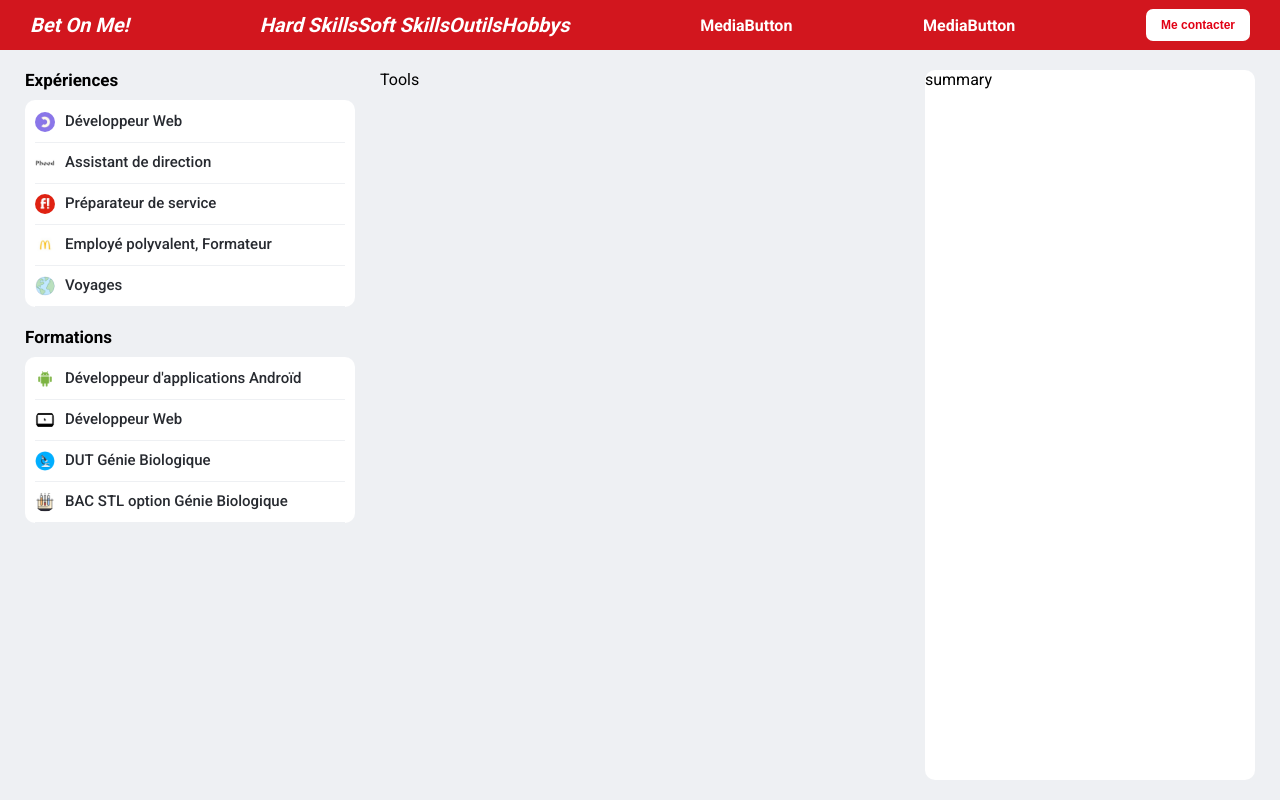
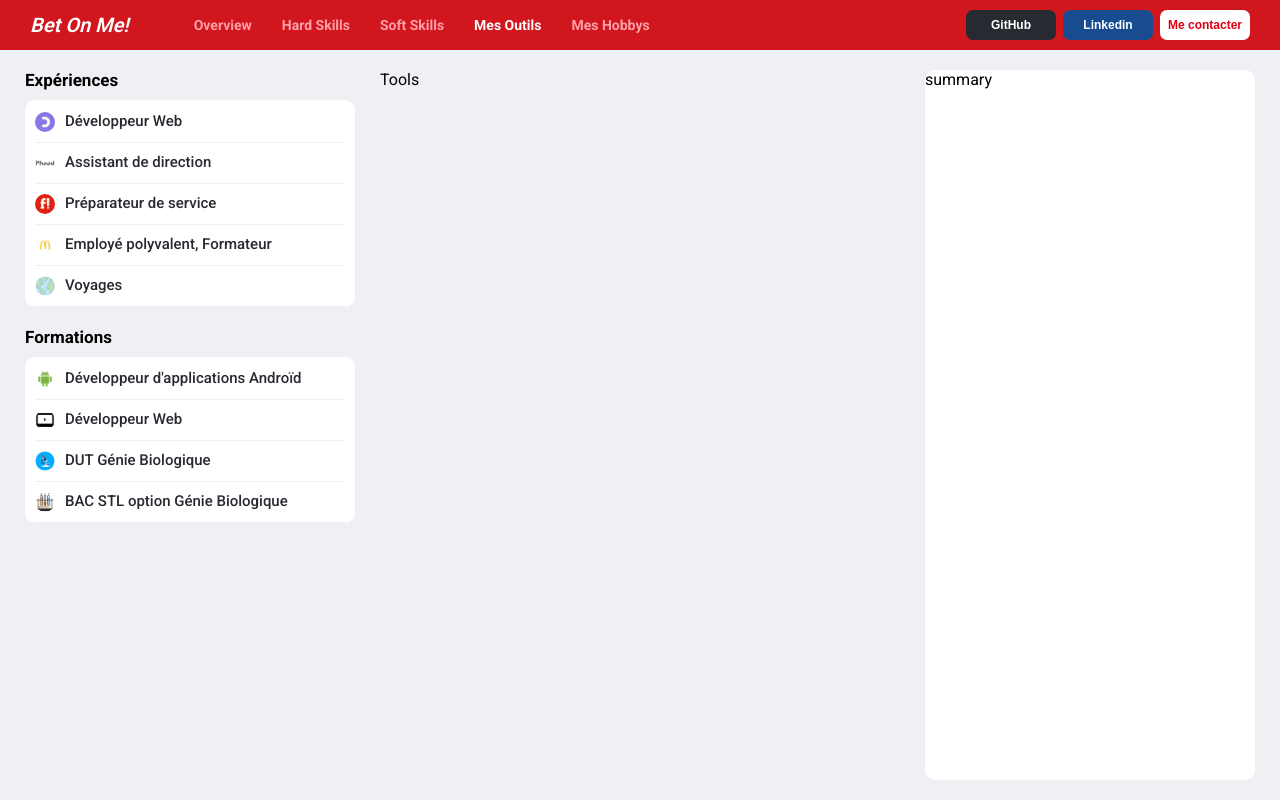
Before and after one commit to Mherlin06/Bet-On-Me, a React (Create React App) app: page /outils in a window 1280 px wide. Built offline with nearby package versions, Linux system fonts and the light colour scheme.

Commit message:
// added link & style to button //

```diff
--- a/public/index.html
+++ b/public/index.html
@@ -12,7 +12,7 @@
     <link rel="apple-touch-icon" href="%PUBLIC_URL%/logo192.png" />
     <link rel="manifest" href="%PUBLIC_URL%/manifest.json" />
     <style>
-      @import url("https://fonts.googleapis.com/css2?family=Roboto:wght@400;500;700&display=swap");
+      @import url("https://fonts.googleapis.com/css2?family=Roboto:wght@400;500;600;700&display=swap");
     </style>
     <title>Bet on Me !</title>
   </head>
--- /dev/null
+++ b/src/components/Buttons/Buttons.scss
@@ -0,0 +1,52 @@
+.header-button {
+    height: 30px;
+    width: 90px;
+    margin-left: 7px;
+    border-radius: 7px;
+    -webkit-border-radius: 7px;
+    -moz-border-radius: 7px;
+    -ms-border-radius: 7px;
+    -o-border-radius: 7px;
+    display: flex;
+    align-items: center;
+    justify-content: center;
+    font-size: 12px;
+    font-weight: 700;
+    cursor: pointer;
+  }
+
+  .contact-button {
+    color: $typoBrand;
+    background-color: $buttonPrimaryAlt;
+
+    &:hover {
+      background-color: $buttonPrimaryAltPressed;
+    }
+    &:active {
+      background-color: $buttonPrimaryAltSelected;
+    }
+  }
+
+  .github {
+    color: $typoPrimaryAlt;
+    background-color: $buttonCashoutAlt;
+
+    &:hover {
+      background-color: $buttonCashoutAltPressed;
+    }
+    &:active {
+      background-color: $buttonCashoutAltSelected;
+    }
+  }
+
+  .linkedin {
+    color: $typoPrimaryAlt;
+    background-color: $buttonCashoutSelected;
+
+    &:hover {
+      background-color: $buttonCashoutPressed;
+    }
+    &:active {
+      background-color: $buttonCashout;
+    }
+  }
--- a/src/components/ContactButton/ContactButton.jsx
+++ b/src/components/Buttons/ContactButton.jsx
@@ -1,7 +1,7 @@
 import React from "react";
 
 const ContactButton = ({ label }) => {
-  return <button className="contact-button">{label}</button>;
+  return <button className="header-button contact-button">{label}</button>;
 };
 
 export default ContactButton;
--- /dev/null
+++ b/src/components/Buttons/MediaButton.jsx
@@ -0,0 +1,12 @@
+import React from "react";
+
+const MediaButton = ({ label, className, link }) => {
+  function handleClick(e) {
+    e.preventDefault();
+    window.open(link, '_blank');
+  }
+
+  return <button onClick={handleClick} className={"header-button " + className}>{label}</button>;
+};
+
+export default MediaButton;
--- a/src/components/ContactButton/ContactButton.scss
+++ /dev/null
@@ -1,24 +0,0 @@
-.contact-button {
-    font-size: 12px;
-    color: $typoBrand;
-    background-color: $buttonPrimaryAlt;
-    height: 100%;
-    border-radius: 7px;
-    -webkit-border-radius: 7px;
-    -moz-border-radius: 7px;
-    -ms-border-radius: 7px;
-    -o-border-radius: 7px;
-    text-align: center;
-    padding: 0 15px;
-    display: flex;
-    align-items: center;
-    font-weight: 600;
-    cursor: pointer;
-
-    &:hover {
-      background-color: $buttonPrimaryAltPressed;
-    }
-    &:active {
-      background-color: $buttonPrimaryAltSelected;
-    }
-  }
--- a/src/components/Header/Header.jsx
+++ b/src/components/Header/Header.jsx
@@ -1,20 +1,41 @@
 import React from "react";
-import { Link } from "react-router-dom";
-import ContactButton from "../ContactButton/ContactButton";
-import MediaButton from "../MediaButton/MediaButton";
+import { NavLink, Link } from "react-router-dom";
+import ContactButton from "../Buttons/ContactButton";
+import MediaButton from "../Buttons/MediaButton";
 
 const Header = () => {
   return (
     <header>
       <Link to="/">Bet On Me!</Link>
+
       <nav>
-        <Link to="/hardskills">Hard Skills</Link>
-        <Link to="/softskills">Soft Skills</Link>
-        <Link to="/outils">Outils</Link>
-        <Link to="/hobby">Hobbys</Link>
+        <NavLink to="/" activeClassName="active">
+          Overview
+        </NavLink>
+        <NavLink to="/hardskills" activeClassName="active">
+          Hard Skills
+        </NavLink>
+        <NavLink to="/softskills" activeClassName="active">
+          Soft Skills
+        </NavLink>
+        <NavLink to="/outils" activeClassName="active">
+          Mes Outils
+        </NavLink>
+        <NavLink to="/hobby" activeClassName="active">
+          Mes Hobbys
+        </NavLink>
       </nav>
-      <MediaButton label="GitHub" />
-      <MediaButton label="Linkedin" />
+
+      <MediaButton
+        label="GitHub"
+        className="github"
+        link="https://github.com/Mherlin06"
+      />
+      <MediaButton
+        label="Linkedin"
+        className="linkedin"
+        link="https://www.linkedin.com/in/hugues-mourice/"
+      />
       <ContactButton label="Me contacter" />
     </header>
   );
--- a/src/components/Header/Header.scss
+++ b/src/components/Header/Header.scss
@@ -1,7 +1,7 @@
 header {
   background-color: $bgHeader;
   height: 50px;
-  padding: 9px 30px;
+  padding: 4px 30px;
   display: flex;
   align-items: center;
   justify-content: space-between;
@@ -14,8 +14,32 @@ header {
     font-style: italic;
     color: $typoBrandAlt;
   }
-  div {
+
+  nav {
     display: flex;
-    gap: 40px;
+    flex-grow: 1;
+    height: 100%;
+    margin: 0 50px;
+
+    a {
+      height: 100%;
+      padding: 0 15px;
+      font-size: 14px;
+      font-weight: 700;
+      font-style: normal;
+      display: flex;
+      align-items: center;
+      color: $borderSoftAlt;
+      background: $bgHeader;
+
+      &.active{
+        color: $typoPrimaryAlt;
+      }
+
+      &:hover {
+        background: lighten($bgHeader, 7%);
+      }
+    }
   }
+
 }
--- a/src/components/MediaButton/MediaButton.jsx
+++ /dev/null
@@ -1,9 +0,0 @@
-import React from 'react'
-
-const MediaButton = () => {
-  return (
-    <div>MediaButton</div>
-  )
-}
-
-export default MediaButton
--- a/src/index.scss
+++ b/src/index.scss
@@ -24,6 +24,6 @@
 @import "./components/Footer/Footer.scss";
 @import "./components/Menu/Menu.scss";
 @import "./components/Summary/Summary.scss";
-@import "./components/ContactButton/ContactButton.scss";
 @import "./components/MenuItem/MenuItem.scss";
 @import "./components/Banner/Banner.scss";
+@import "./components/Buttons/Buttons.scss"
```
Also changed, not shown: src/components/MediaButton/MediaButton.scss (deleted).
